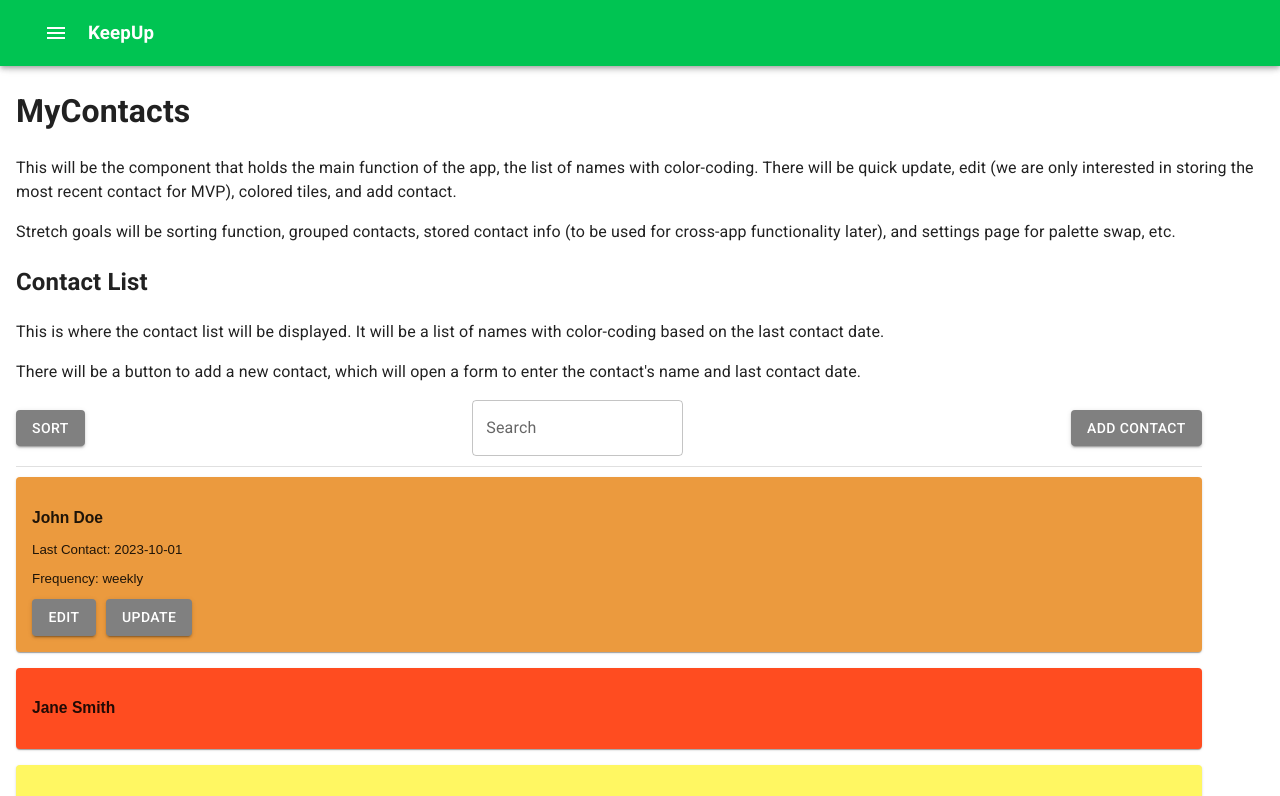
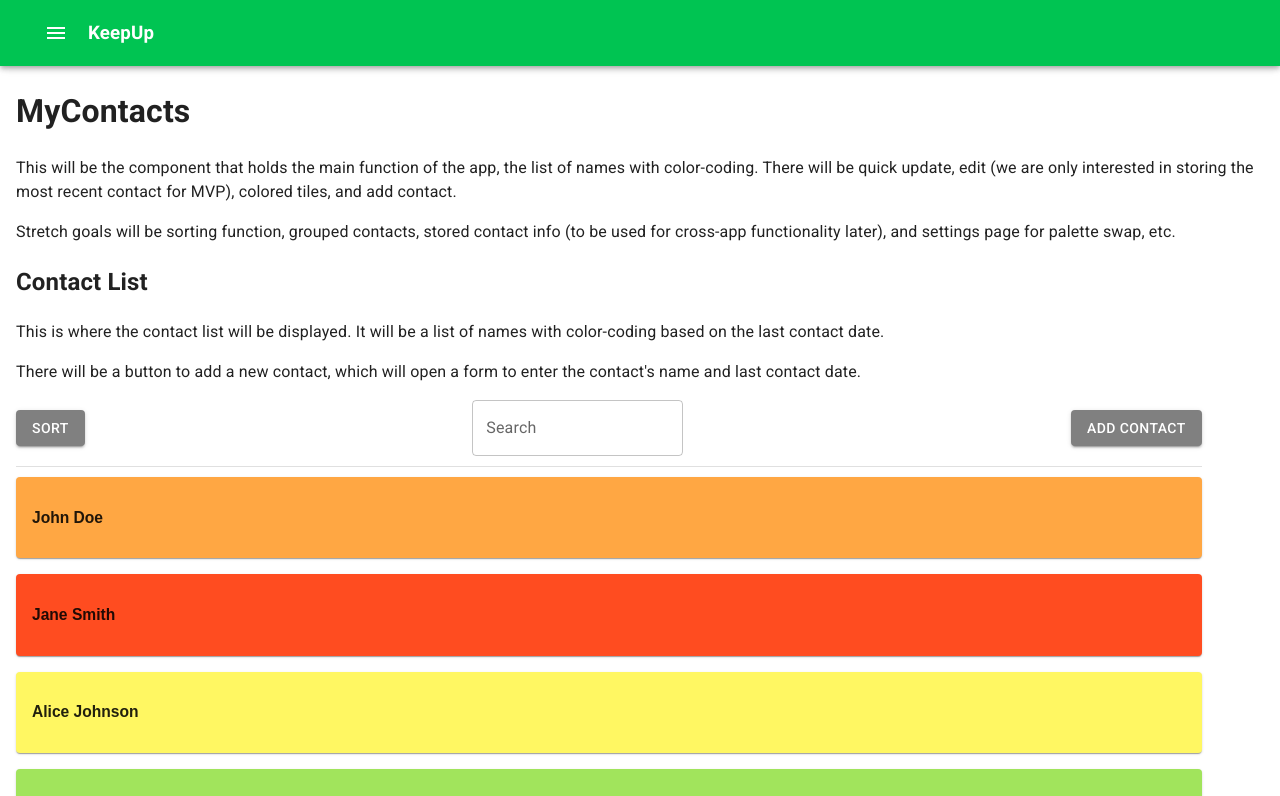
Before and after one commit to missfionajean/keepup-social-tracker, a React (Vite) app in the folder front-end/: page / in a window 1280 px wide. Shown: the top 796 px of the page. Built offline with nearby package versions, Linux system fonts and the light colour scheme.

Commit message:
added filter function to MyContacts

```diff
--- a/front-end/src/components/MyContacts.tsx
+++ b/front-end/src/components/MyContacts.tsx
@@ -86,7 +86,12 @@ const sampleData = [
 ];
 
 function MyContacts({ setPage, palette }: MyContactsProps) {
-	const [selectedCard, setSelectedCard] = React.useState(0);
+    // state variable to keep track of which card is selected
+	const [selectedCard, setSelectedCard] = React.useState(-1);
+
+    // state variable to filter the contact list
+    const [filterText, setFliteredText] = React.useState("");
+
 	return (
 		<>
 			<h1>MyContacts</h1>
@@ -133,6 +138,8 @@ function MyContacts({ setPage, palette }: MyContactsProps) {
 						id="outlined-basic"
 						label="Search"
 						variant="outlined"
+						value={filterText}
+						onChange={(e) => setFliteredText(e.target.value)}
 					/>
 					<Button
 						sx={{ backgroundColor: "gray" }}
@@ -146,7 +153,7 @@ function MyContacts({ setPage, palette }: MyContactsProps) {
 				<Divider sx={{ margin: "10px 0", width: "95%" }} />
 
 				<Stack spacing={2} direction="column">
-					{sampleData.map((contact, index) => (
+					{sampleData.filter(contact => contact.fullName.toLowerCase().includes(filterText.toLowerCase())).map((contact, index) => (
 						<div key={index}>
 							<Card
 								sx={{
```
